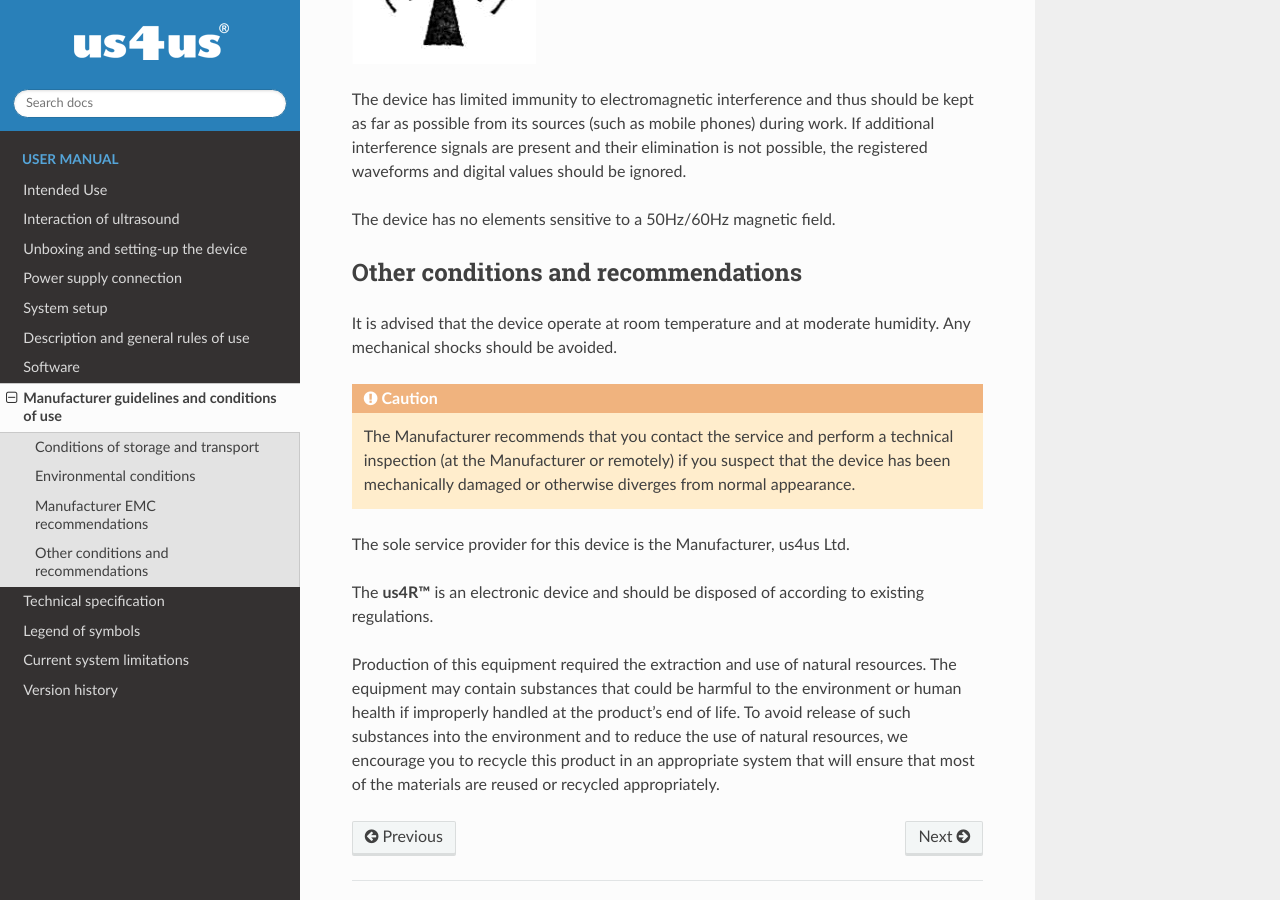
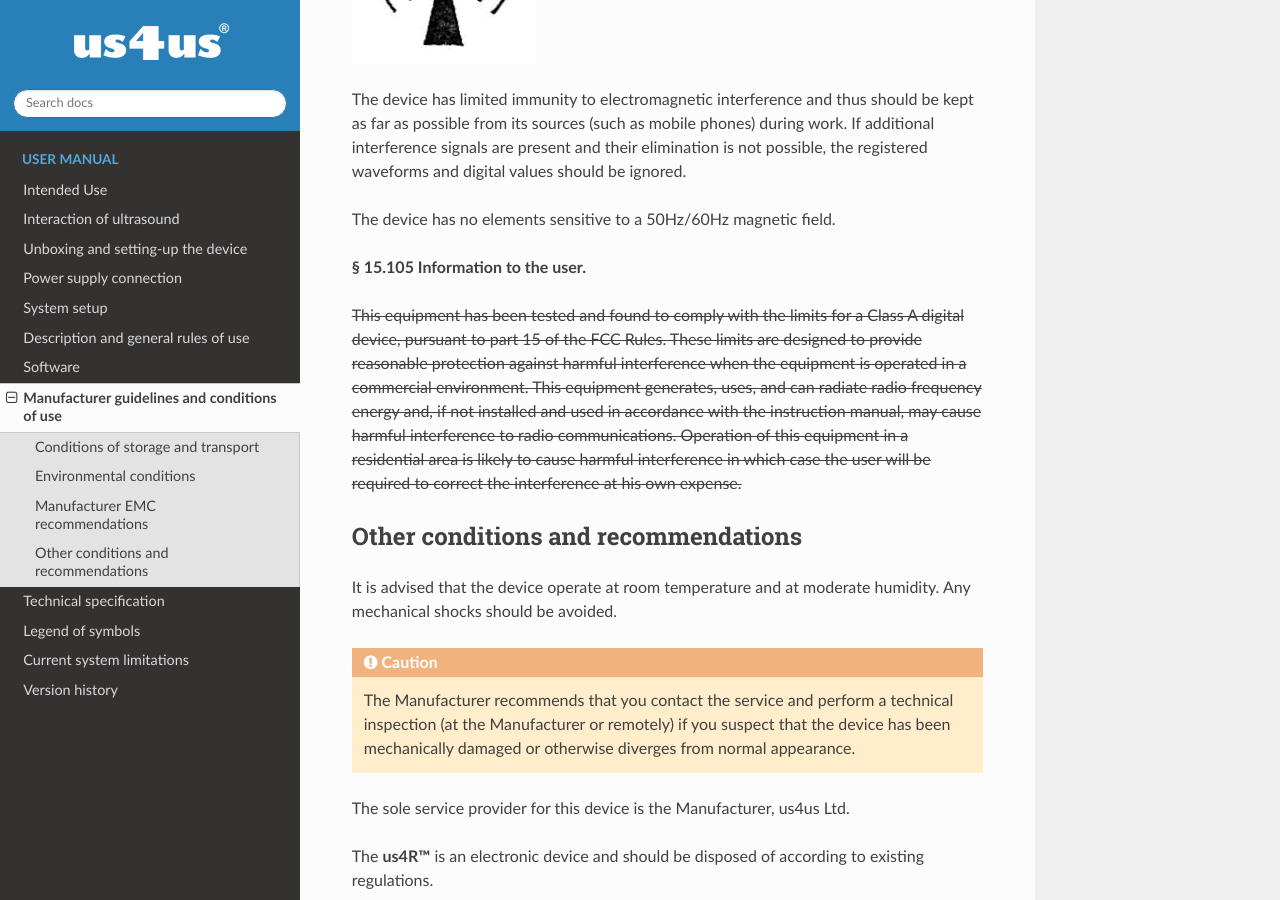
Before and after one commit to us4useu/us4r-user-docs, a Sphinx documentation site: the page built from docs/content/manufacturer_guidelines.md, in a window 1280 px wide and 900 px high, scrolled down 802 px. Built offline with Sphinx 7.4.7 and the Read the Docs theme 2.0.0, drawn with Linux system fonts in a browser that asks for light colours.

Commit message:
Added Class A FCC note (strikethrough)

```diff
--- a/docs/content/manufacturer_guidelines.md
+++ b/docs/content/manufacturer_guidelines.md
@@ -39,6 +39,10 @@ values should be ignored.
 
 The device has no elements sensitive to a 50Hz/60Hz magnetic field.
 
+**§ 15.105 Information to the user.**
+
+~~This equipment has been tested and found to comply with the limits for a Class A digital device, pursuant to part 15 of the FCC Rules. These limits are designed to provide reasonable protection against harmful interference when the equipment is operated in a commercial environment. This equipment generates, uses, and can radiate radio frequency energy and, if not installed and used in accordance with the instruction manual, may cause harmful interference to radio communications. Operation of this equipment in a residential area is likely to cause harmful interference in which case the user will be required to correct the interference at his own expense.~~
+
 ## Other conditions and recommendations
 
 It is advised that the device operate at room temperature and at
```
